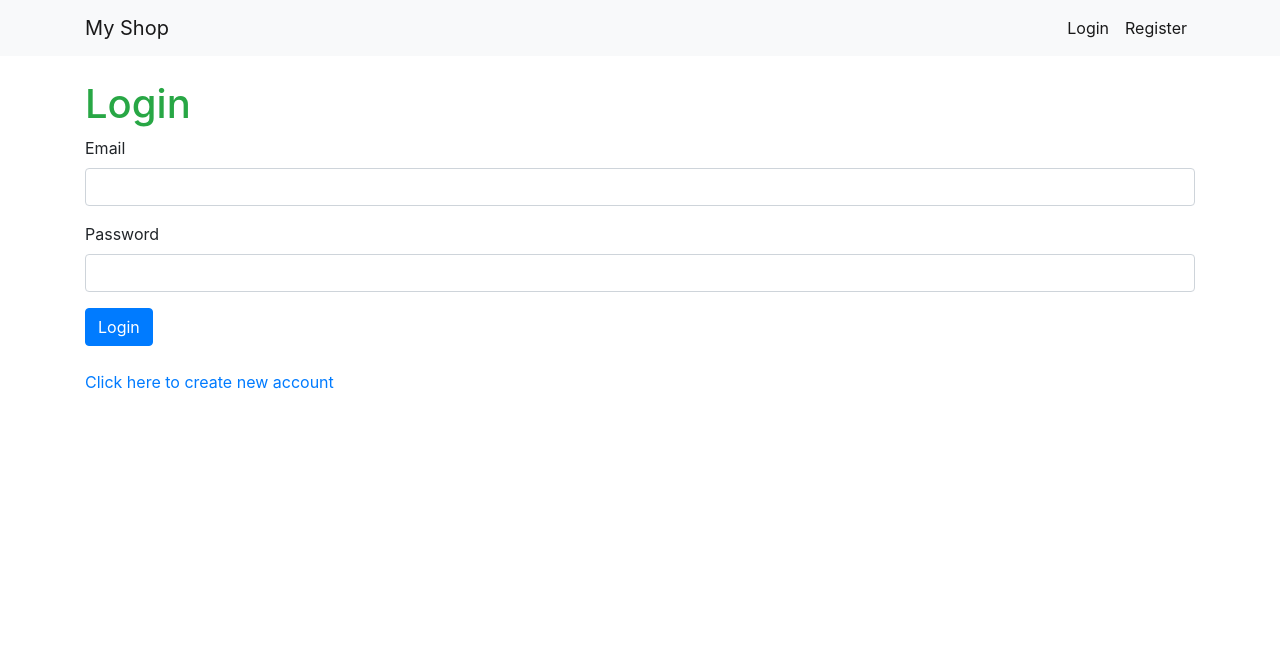
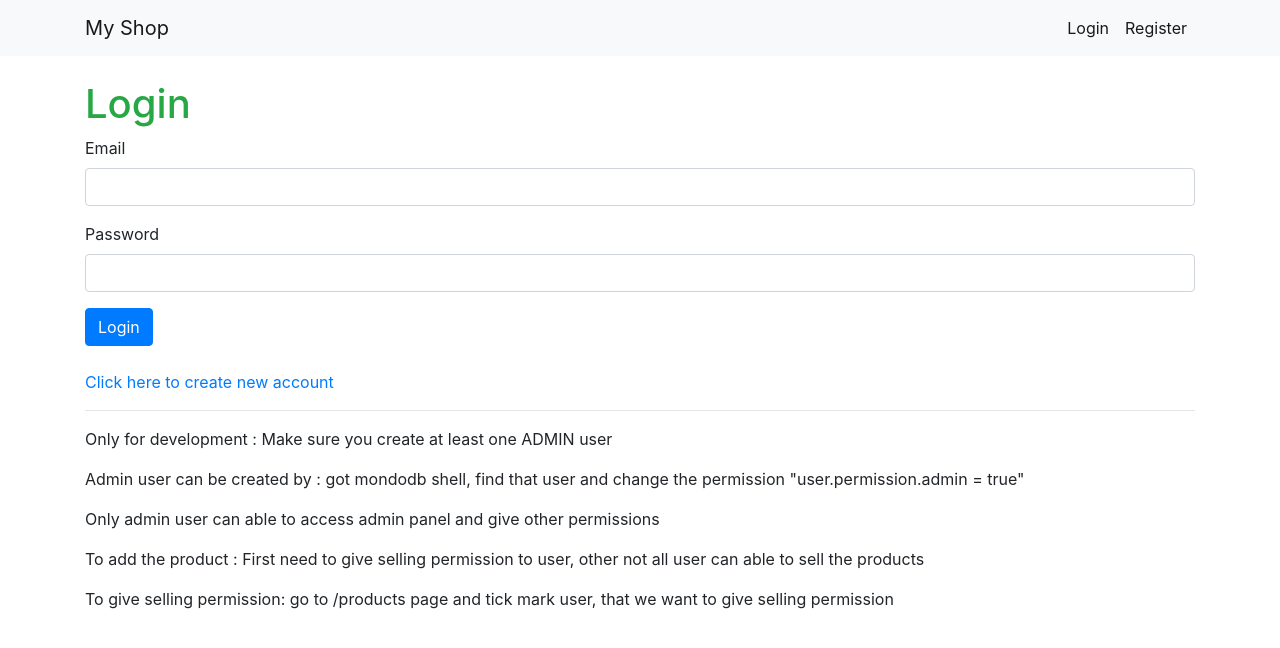
Before and after one commit to dharmeshphd/my-store, a React (Create React App) app in the folder client/: page /login in a window 1280 px wide. Shown: the top 648 px of the page. Built offline with nearby package versions, Linux system fonts and the light colour scheme; no server answers.

Commit message:
Update Login.js

```diff
--- a/client/src/pages/Login.js
+++ b/client/src/pages/Login.js
@@ -62,6 +62,13 @@ const Login = ({login, isAuthenticated}) => {
       <p className="mt-4">
         <Link to="/register">Click here to create new account</Link>
       </p>
+     <hr/>
+      <p>Only for development : Make sure you create at least one ADMIN user</p>
+      <p>Admin user can be created by : got mondodb shell, find that user and change the permission  "user.permission.admin = true"</p>
+      <p>Only admin user can able to access admin panel and give other permissions</p>
+      <p>To add the product : First need to give selling permission to user, other not all user can able to sell the products</p>
+      <p>To give selling permission: go to /products page and tick mark user, that we want to give selling permission</p>
+
     </section>
   );
 };
```
